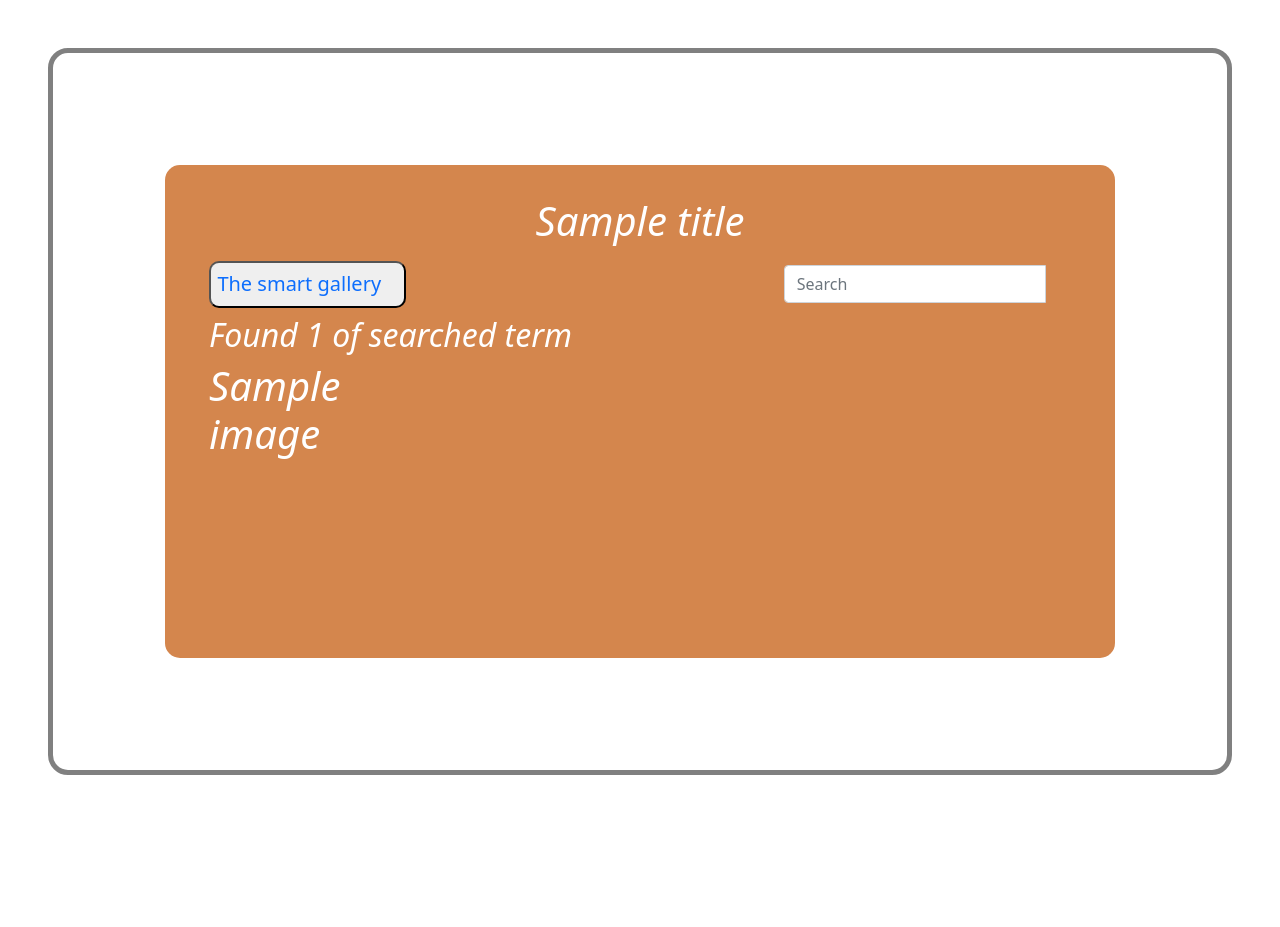
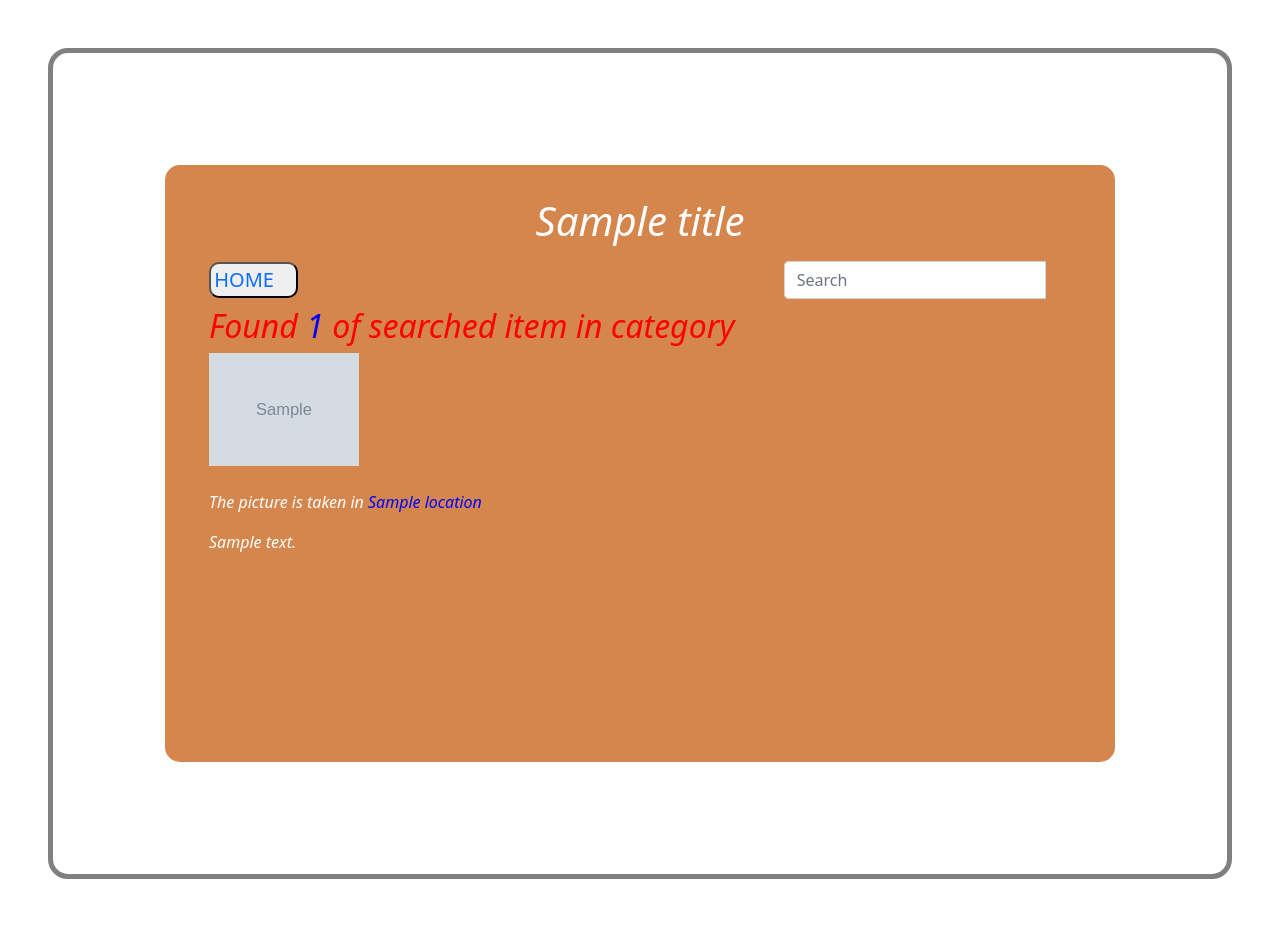
Before and after one commit to Timoh97/Personal-Gallery, a Django app: template myPics/templates/search.html in a window 1280 px wide. Before the commit the page ends 775 px from the top, so only its background shows below. Run offline with Django 3.2, Linux system fonts and the light colour scheme; the template is opened without the code that fills it: most values are stand-ins (such as "Sample title", 1, 10 or a date in 2020); grey boxes marked "Sample" are stand-in pictures.

Commit message:
display searched image category

```diff
--- a/myPics/templates/footer.html
+++ b/myPics/templates/footer.html
@@ -1,9 +1,9 @@
 <footer>
-    <div style="height: 10em;">
+    <div style="height: 10em; background-color: #d4864d;padding: 4em; border-radius: 15px;">
         <marquee class="text-center" width="100%" direction="up" height="100px">
-            <h1 class="text-center">Tim softwareDevelopers</h1>
-            <h2 class="text-center">Contacts: +254791417147</h2>
-            <h3 class="text-center">Parting short: Don't just code, do a great job!!</h3>
+            <h1 class="text-center" style="color: white;">Tim softwareDevelopers</h1>
+            <h2 class="text-center" style="color: white;">Contacts: +254791417147</h2>
+            <h3 class="text-center" style="color: white;">Parting short: Don't just code, do a great job!!</h3>
         </marquee>
     </div>
 </footer>
--- a/myPics/templates/navbar.html
+++ b/myPics/templates/navbar.html
@@ -4,7 +4,7 @@
 <nav class="navbar navbar-inverse">
     <div class="container-fluid">
       <div class="navbar-header">
-        <button style="padding: .4em;border-radius: 10px;"><a class="navbar-brand" href="{% url 'welcome' %}">The smart gallery</a></button>
+        <button style="padding-left: .2em;border-radius: 10px;"><a class="navbar-brand" href="{% url 'welcome' %}">HOME</a></button>
       </div>
 
       <!-- Adding a search form  -->
--- a/myPics/templates/search.html
+++ b/myPics/templates/search.html
@@ -4,9 +4,11 @@
 
   <div class="row">
     {% if images %}
-      <h2>Found {{ image|length }} of searched term {{message}}</h2>
+
+      <h2 style="color: red;">Found <span style="color: blue;">{{ images|length }}</span> of searched item in category <span style="color: blue;">{{message}}</span></h2>
     {% else %}
-      <h2> Found none of the images for the search term {{message}}</h2>
+      <h2> Found none of the images for the search category {{message}}</h2>
+
     {% endif %}
 
   </div>
@@ -15,8 +17,11 @@
 
   {% if images %}
     {% for image in images %}
-      <div class="col-sm-6 col-md-3">
-        <h1>{{image.name}}</h1>
+      <div class="" >
+        <img src="{{image.image.url}}" width="150">   <br> <br>
+        <p class="text">The picture is taken in <span style="color: blue;">{{image.location}}</span></p>
+        <p class="text">{{image.description}}</p>
+
       </div>
     {% endfor %}
   {% endif %}
```
Also changed, not shown: requirements.txt (+9 -0 lines), 1 other file.
